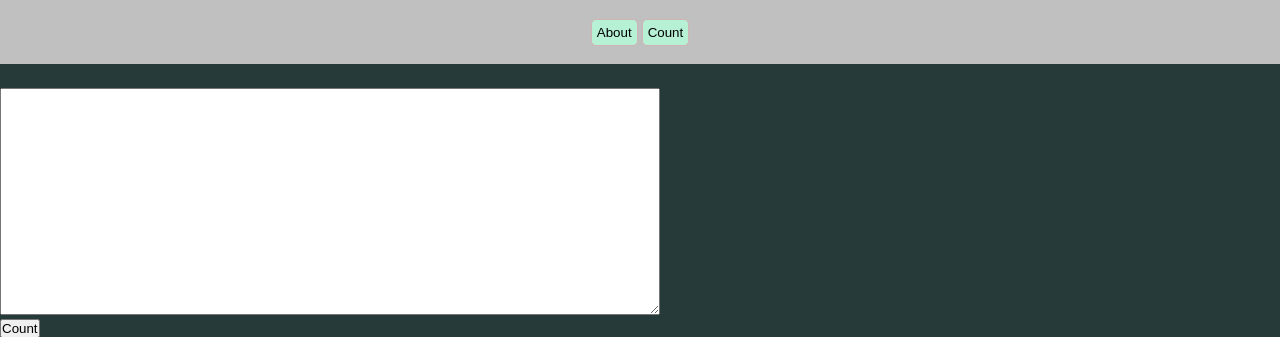
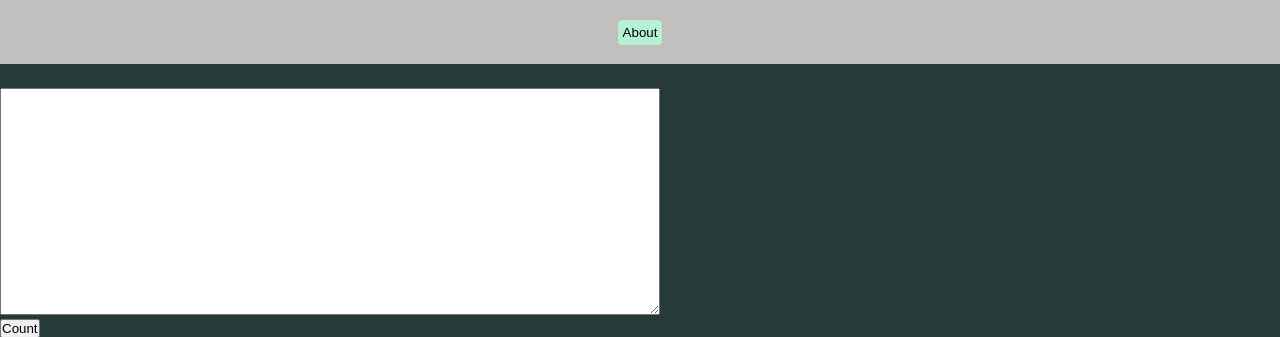
Before and after one commit to Prajwal-Adhikari/Word-Counter, a Django app: page / in a window 1280 px wide. Shown: the part 120-457 px from the top of the page. Run offline with Django 3.2, Linux system fonts and the light colour scheme.

```diff
--- a/templates/home.html
+++ b/templates/home.html
@@ -79,8 +79,8 @@
      <div class="nav">
          <nav>
              <ul>
-                 <li class="links"><a href="{% url 'About' %}"><input class="btn" type="submit" value="About"></a></li>
-                 <li class="links"><a href="{% url 'count' %}"><input class="btn" type="submit" value="Count"></a></li>
+                 <li class="links"><a href="{% url 'about' %}"><input class="btn" type="submit" value="About"></a></li>
+                 <!-- <li class="links"><a href="{% url 'count' %}"><input class="btn" type="submit" value="Count"></a></li> -->
                 </ul>
          </nav>
 
```
